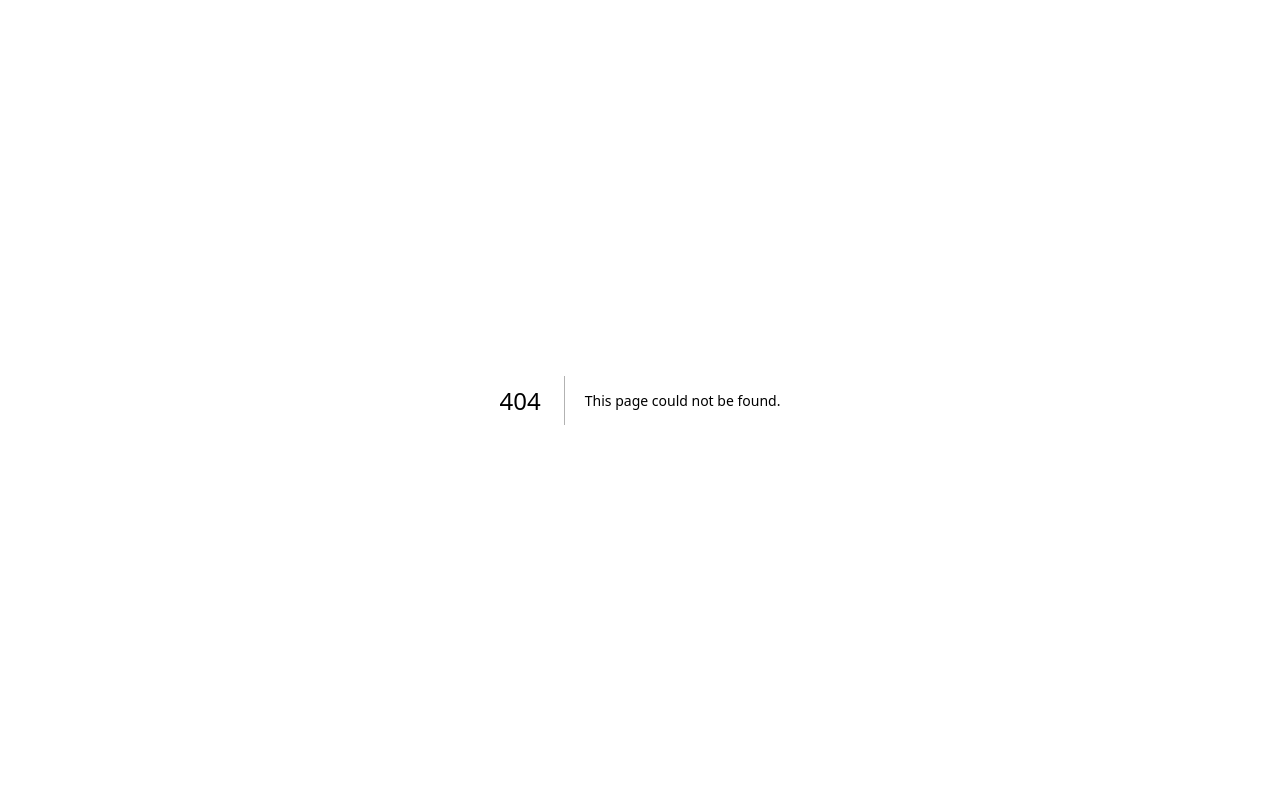
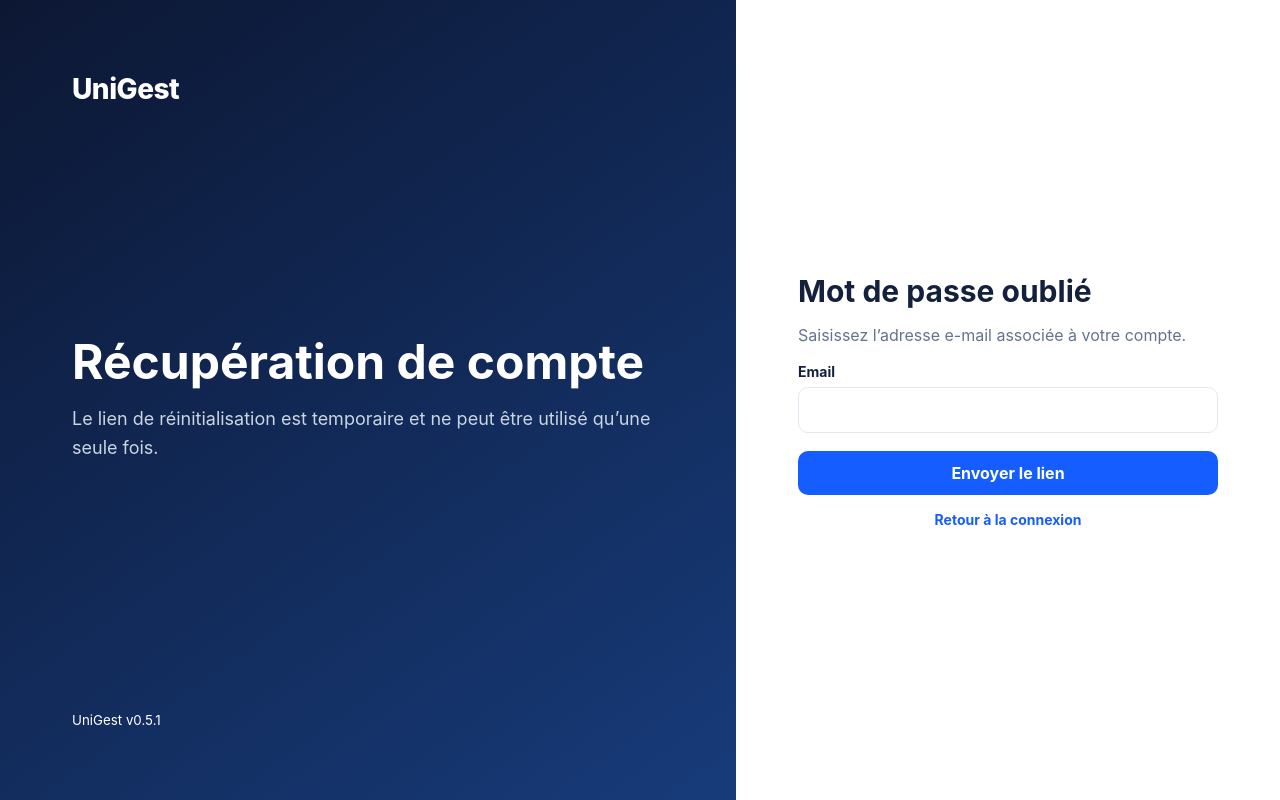
Before and after one commit to nadiryounes/unigest, a Next.js app in the folder apps/web/: page /forgot-password in a window 1280 px wide. Before the commit this address had no page. Built offline with nearby package versions, Linux system fonts and the light colour scheme; no server answers.

Commit message:
Add forgot password page

```diff
--- /dev/null
+++ b/apps/web/app/forgot-password/page.tsx
@@ -0,0 +1,78 @@
+"use client";
+
+import Link from 'next/link';
+import { FormEvent, useState } from 'react';
+import { API } from '../../lib';
+
+export default function ForgotPasswordPage() {
+  const [email, setEmail] = useState('');
+  const [message, setMessage] = useState('');
+  const [error, setError] = useState('');
+  const [busy, setBusy] = useState(false);
+
+  async function submit(event: FormEvent) {
+    event.preventDefault();
+    setBusy(true);
+    setError('');
+    setMessage('');
+    try {
+      const response = await fetch(`${API}/auth/forgot-password`, {
+        method: 'POST',
+        headers: { 'Content-Type': 'application/json' },
+        body: JSON.stringify({ email }),
+      });
+      const data = await response.json().catch(() => ({}));
+      if (!response.ok) throw new Error(data.message || 'Demande impossible');
+      setMessage(
+        data.message ||
+          'Si un compte actif correspond à cette adresse, un lien de réinitialisation sera envoyé.',
+      );
+    } catch (err: any) {
+      setError(err.message);
+    } finally {
+      setBusy(false);
+    }
+  }
+
+  return (
+    <div className="login-page">
+      <section className="login-brand">
+        <div className="brand-mark">UniGest</div>
+        <div className="brand-copy">
+          <h1>Récupération de compte</h1>
+          <p>
+            Le lien de réinitialisation est temporaire et ne peut être utilisé qu’une
+            seule fois.
+          </p>
+        </div>
+        <small>UniGest v0.5.1</small>
+      </section>
+      <section className="login-panel">
+        <form className="login-card" onSubmit={submit}>
+          <h2>Mot de passe oublié</h2>
+          <p className="muted">
+            Saisissez l’adresse e-mail associée à votre compte.
+          </p>
+          <div className="field">
+            <label>Email</label>
+            <input
+              type="email"
+              value={email}
+              onChange={(event) => setEmail(event.target.value)}
+              required
+              autoComplete="email"
+            />
+          </div>
+          <button className="btn btn-primary" style={{ width: '100%' }} disabled={busy}>
+            {busy ? 'Envoi…' : 'Envoyer le lien'}
+          </button>
+          {message && <div className="success-box">{message}</div>}
+          {error && <div className="error">{error}</div>}
+          <div className="login-public">
+            <Link href="/">Retour à la connexion</Link>
+          </div>
+        </form>
+      </section>
+    </div>
+  );
+}
```
